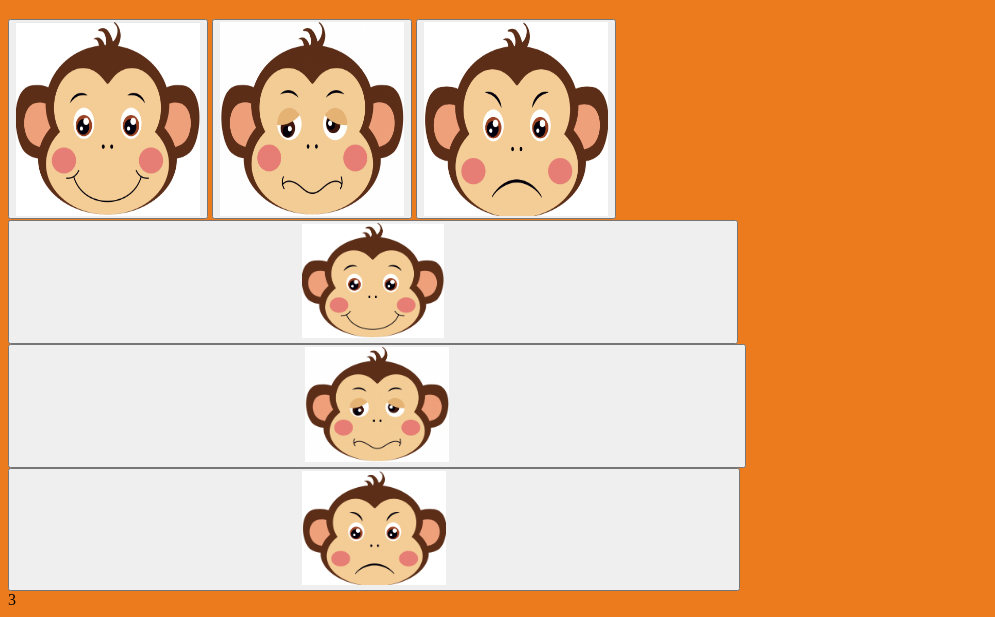
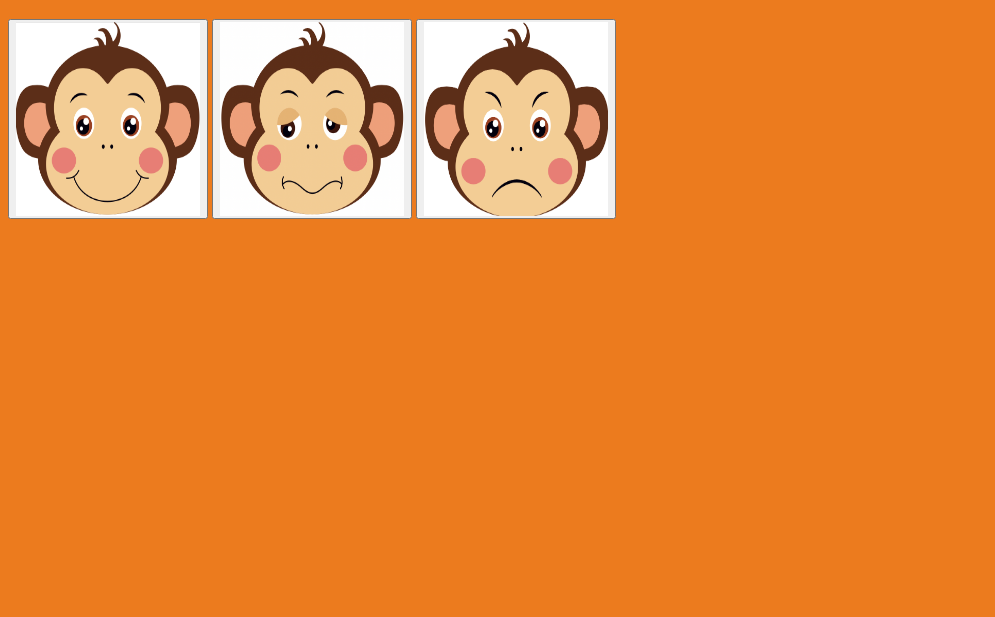
Before and after one commit to jamesedra/EmoTrack, a plain HTML site: page index.html in a window 1280 px wide. Shown: the part 519-1136 px from the top of the page, without its empty margins (0-995 px from the left). After the commit the page ends 800 px from the top, so only its background shows below. Drawn offline with Linux system fonts and the light colour scheme.

Commit message:
final resizing of images

```diff
--- a/index.html
+++ b/index.html
@@ -15,18 +15,15 @@
         <h1>How are you feeling today?</h1>
     </div>
     <div class="buttons">
-        <button type="good" style="height: 200px; width: 200px;" ><img src="HappyMonkey.png" height="100%" width="100%"> </button>
-        <button type="neutral"style="height: 200px; width: 200px;" ><img src="NeutralMonkey.png" height="100%" width="100%"> </button>
-        <button type="bad"style="height: 200px; width: 200px;" ><img src="BadMonkey.png" height="100%" width="100%"> </button>
-        <form method="POST" action="/process_data">
-            <label for="user_input"></label>
-            <button id="good" value="good"> <img src="HappyMonkey.png" height="50%" width="20%"> </button>
-            <button id="neutral" value="neutral"> <img src="NeutralMonkey.png" height="50%" width="20%"> </button>
-            <button id="bad" value="bad"> <img src="BadMonkey.png" height="50%" width="20%"> </button>
+    <form method="POST" action="/process_data">
+        <label for="user_input"></label>
+            <button type="good" style="height: 200px; width: 200px;"><img src="HappyMonkey.png" height="100%" width="100%">
+            </button>
+            <button type="neutral" style="height: 200px; width: 200px;"><img src="NeutralMonkey.png" height="100%" width="100%">
+            </button>
+            <button type="bad" style="height: 200px; width: 200px;"><img src="BadMonkey.png" height="100%" width="100%"> </button>
         </form>
     </div>
 
 </body>
 </html>
-
-3
```
